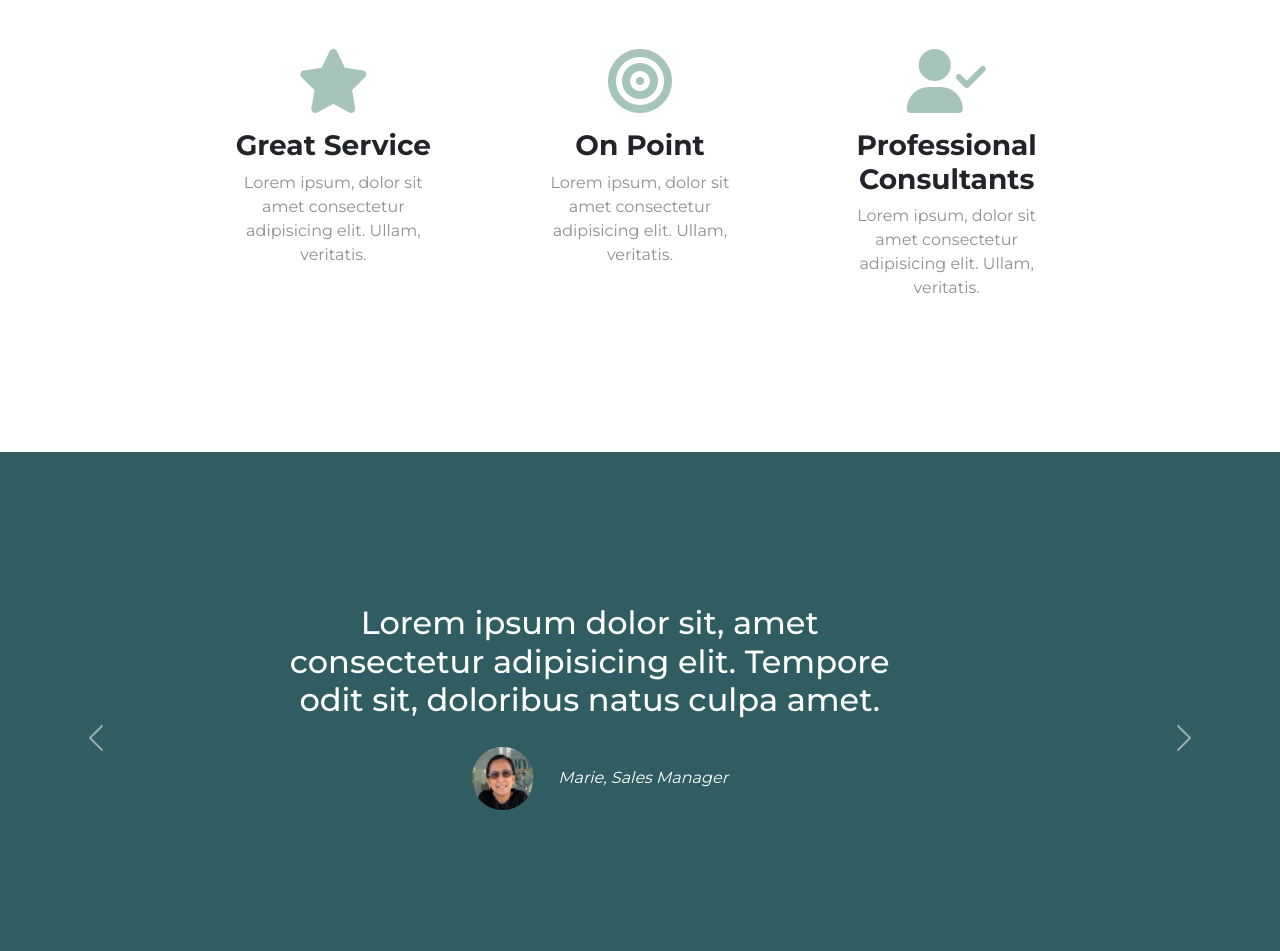
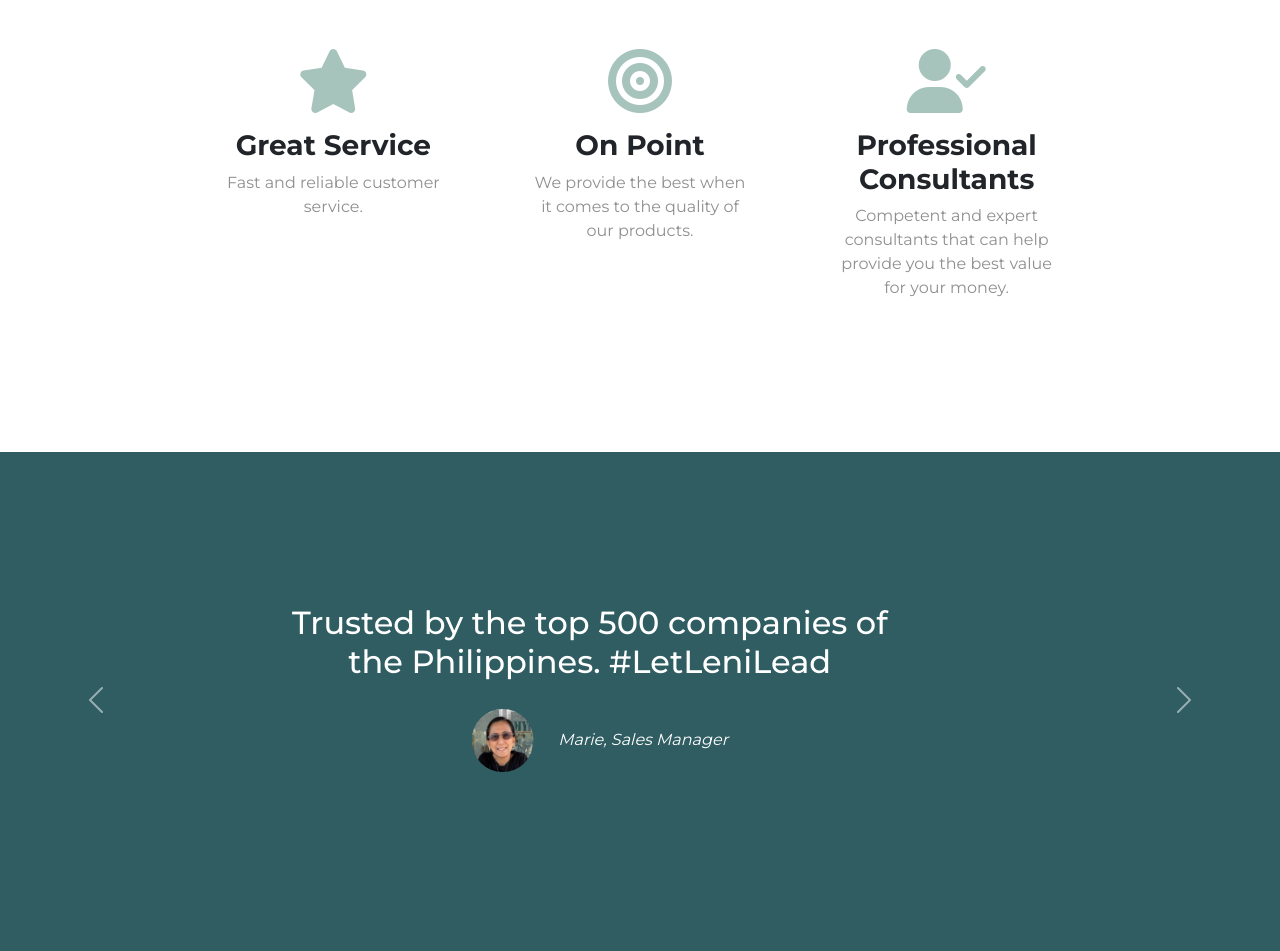
Before and after one commit to Pahuts/givt2022, a plain HTML site: page index.html in a window 1280 px wide. Shown: the part 830-1781 px from the top of the page. Drawn offline with nearby package versions, Linux system fonts and the light colour scheme.

Commit message:
second commit, adjusted lorem ipsum texts

```diff
--- a/index.html
+++ b/index.html
@@ -65,17 +65,17 @@
         <div class="features-box col-lg-4 col-md-4 col-sm-12">
           <i class="feature-icon fas fa-star fa-4x"></i>
           <h3 class="feature-list">Great Service</h3>
-          <p>Lorem ipsum, dolor sit amet consectetur adipisicing elit. Ullam, veritatis.</p>
+          <p>Fast and reliable customer service.</p>
         </div>
         <div class="features-box col-lg-4 col-md-4 col-sm-12">
           <i class="feature-icon fas fa-bullseye fa-4x"></i>
           <h3 class="feature-list">On Point</h3>
-          <p>Lorem ipsum, dolor sit amet consectetur adipisicing elit. Ullam, veritatis.</p>
+          <p>We provide the best when it comes to the quality of our products.</p>
         </div>
         <div class="features-box col-lg-4 col-md-4 col-sm-12">
           <i class="feature-icon fas fa-user-check fa-4x"></i>
           <h3 class="feature-list">Professional Consultants</h3>
-          <p>Lorem ipsum, dolor sit amet consectetur adipisicing elit. Ullam, veritatis.</p>
+          <p>Competent and expert consultants that can help provide you the best value for your money.</p>
         </div>
       </div>
     </div>
@@ -90,13 +90,13 @@
       <div class="container-fluid">
         <div class="carousel-inner">
             <div class="carousel-item active">
-              <h2>Lorem ipsum dolor sit, amet consectetur adipisicing elit. Tempore odit sit, doloribus natus culpa amet.</h2>
+              <h2>Trusted by the top 500 companies of the Philippines. #LetLeniLead</h2>
               <img class="testimonials-image" src="images/female-img.jpg" alt="testimonial1" class="testimonial-image">
               <em>Marie, Sales Manager</em>
 
             </div>
             <div class="carousel-item">
-              <h2>Lorem ipsum dolor sit amet consectetur adipisicing elit. Natus necessitatibus sed molestias vero, iure quidem.</h2>
+              <h2>We provide only the best, money-back guaranteed if we disappoint.</h2>
               <img class="testimonials-image" src="images/male-img.jpg" alt="testimonial2" class="testimonial-image">
               <em>Dean, CEO</em>
             </div>
```
